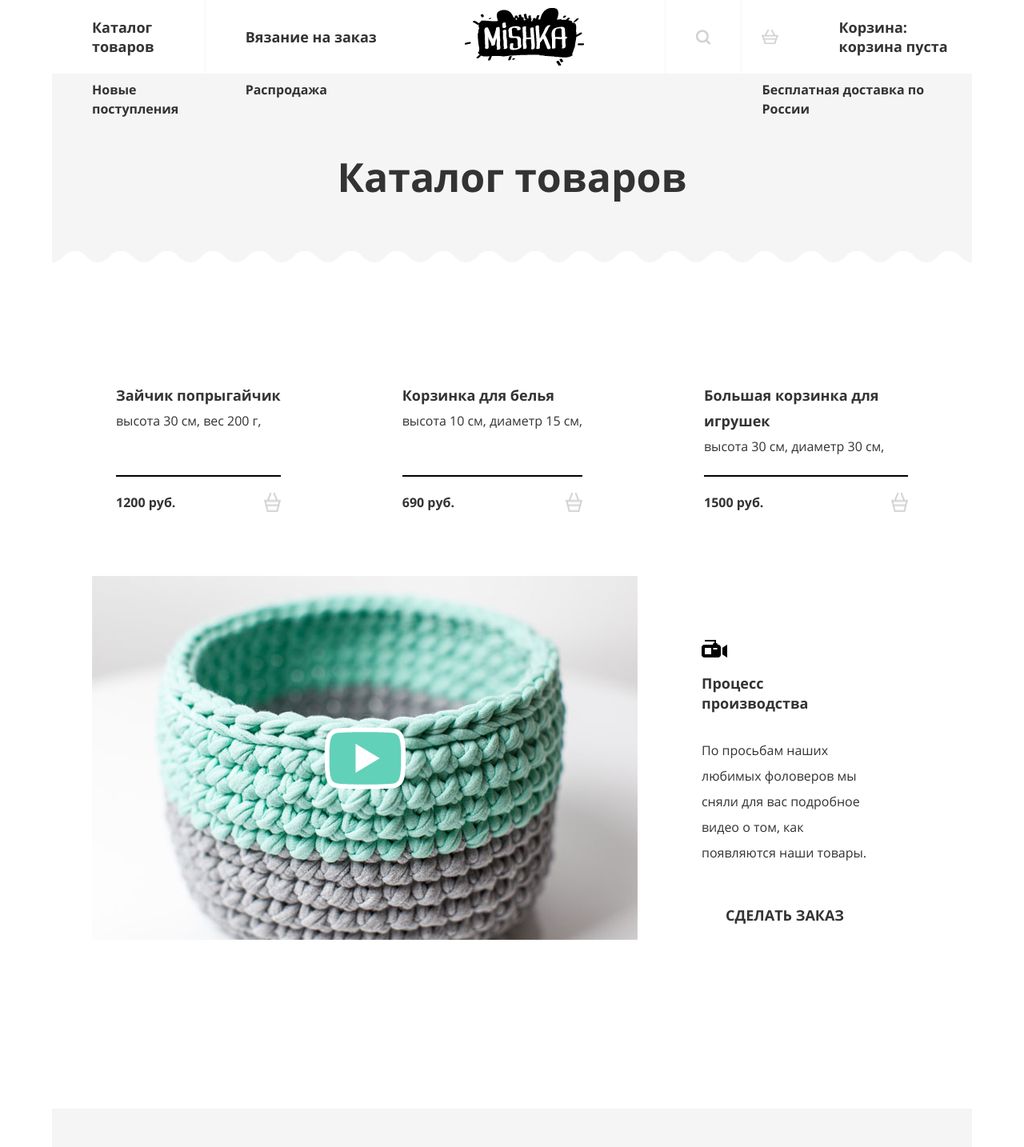
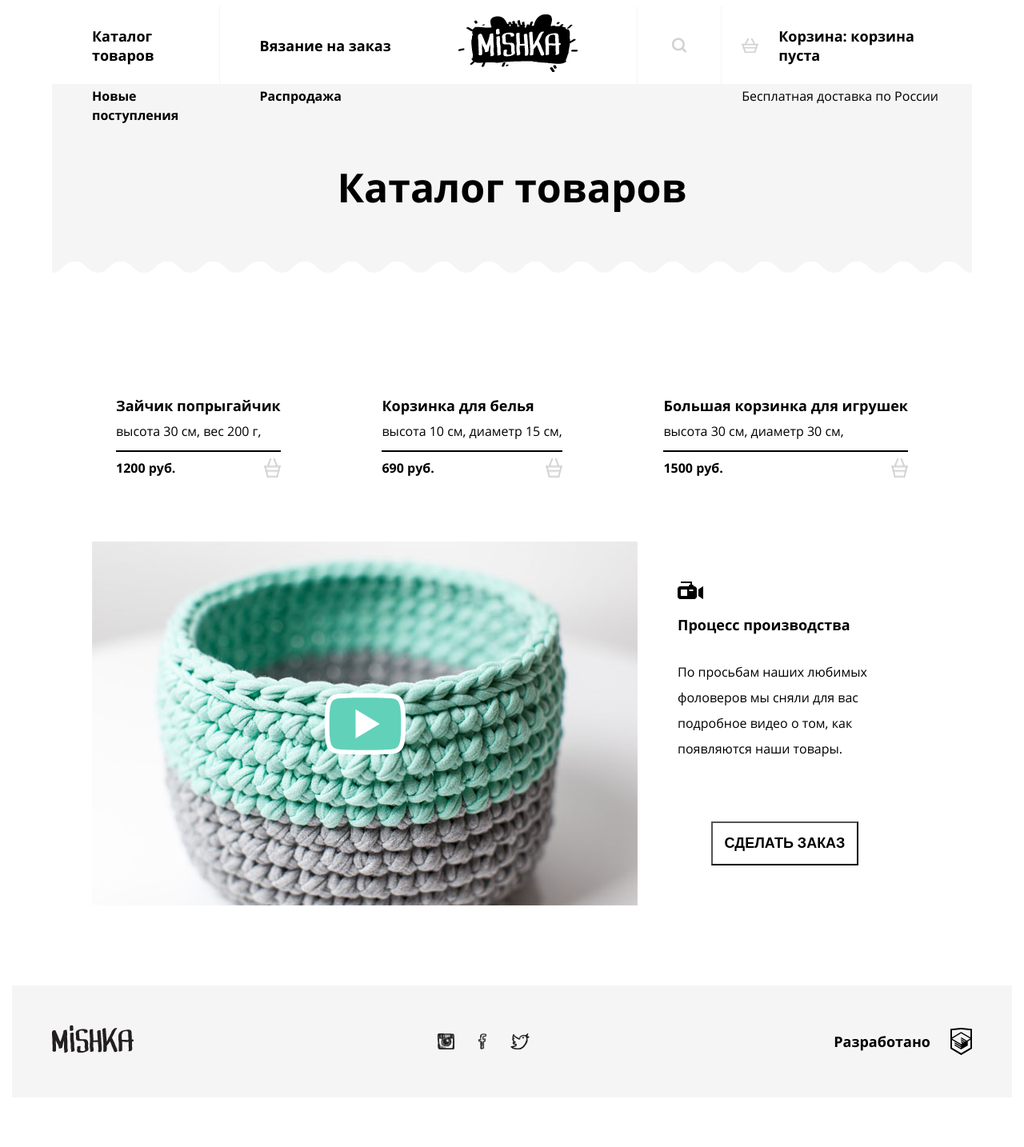
Before and after one commit to GeorgiiZ/mishkaa, a Vue app: page /catalog in a window 1280 px wide. Shown: the top 1434 px of the page at 80% size. After the commit the page ends 1380 px from the top, so only its background shows below. Built offline with nearby package versions, Linux system fonts and the light colour scheme.

Commit message:
Added css futures

```diff
--- a/public/index.html
+++ b/public/index.html
@@ -5,7 +5,6 @@
     <meta http-equiv="X-UA-Compatible" content="IE=edge">
     <meta name="viewport" content="width=device-width,initial-scale=1.0">
     <link rel="icon" href="<%= BASE_URL %>favicon.ico">
-    <link rel="stylesheet" href="https://maxcdn.bootstrapcdn.com/bootstrap/3.3.6/css/bootstrap.min.css"/>
     <title>mishka</title>
   </head>
   <body>
--- a/src/App.vue
+++ b/src/App.vue
@@ -3,46 +3,50 @@
     <header>
         <nav>
             <ul class="nav-main">
-              <li class="nav-item col-sm-2">
+              <li class="nav-item" style="width: 20%">
                   <router-link class = "nav-item__link
                                         nav-item_indent"
                               :to ="{name: 'Catalog'}" exact >
                       Каталог товаров
                   </router-link>
-                  <div class="nav-item__text-outer
-                              nav-item_indent">
+                  <span class="nav-item__text-outer
+                               nav-item_indent
+                               nav-item__link">
                       Новые поступления
-                  </div>
+                  </span>
               </li>
-              <li class="nav-item col-sm-6">
+              <li class="nav-item" style="width: 50%">
                   <router-link class = "nav-item__link
                                         nav-item_indent"
                               :to="{name: 'Form'}">
                     Вязание на заказ
                   </router-link>
-                <router-link class = "nav-item_centered"
-                             to="/">
+                  <router-link class = "nav-item__logo
+                                        nav-item_centered" to="/">
                     <img src="./assets/catalog-images/mishkalogodesktopsvg.png"/>
                   </router-link>
-                <div class="nav-item__text-outer
-                            nav-item_indent">
+                  <span class="nav-item__text-outer
+                               nav-item_indent
+                               nav-item__link ">
                       Распродажа
-                </div>
+                  </span>
               </li>
-              <li class="nav-item col-sm-1">
-                <img class="nav-item_centered"
+              <li class="nav-item" style="width: 10%">
+                  <img class="nav-item_centered
+                              nav-item__functional"
                        src="./assets/catalog-images/searchsvg.png"/>
               </li>
-              <li class="nav-item col-sm-3" style="border-right: none;">
-                <img class="nav-item__img-cart" src="./assets/catalog-images/cartsvg.png"/>
-                <router-link  to="/" class="nav-item__link
-                                            nav-item_indent">
+              <li class="nav-item" style="border-right: none; width: 30%">
+                <div class="nav-item__cart">
+                  <img class="nav-item__cart-img " src="./assets/catalog-images/cartsvg.png"/>
                   Корзина: {{basket.length | goodsFilter}}
-                </router-link>
-                <div class="nav-item__text-outer
-                            nav-item_last">
+                </div>
+                <span class="nav-item__text-outer
+                             nav-item_last
+                             nav-item__link"
+                      style="font-weight: normal;">
                     Бесплатная доставка по России
-                </div>
+                </span>
               </li>
             </ul>
         </nav>
@@ -52,15 +56,19 @@
       <router-view></router-view>
     </main>
     <footer class="footer-main">
-        <div class="footer-main__logo">
+        <div class="footer-main__logo
+                    footer-main__link">
           <img  src="./assets/catalog-images/logofootersvg.png"/>
         </div>
-        <div class="footer-main__social-links">
+        <div class="footer-main__social
+                    footer-main__link">
           <img class="footer-main__social-img" src="./assets/catalog-images/instasvg.png"/>
           <img class="footer-main__social-img" src="./assets/catalog-images/fbsvg.png"/>
           <img class="footer-main__social-img" src="./assets/catalog-images/twittersvg.png"/>
         </div>
-        <a class="footer-main__develop" target="_blank" href="https://htmlacademy.ru/intensive/adaptive">
+        <a class="footer-main__develop
+                  footer-main__link"
+          target="_blank" href="https://htmlacademy.ru/intensive/adaptive">
           <span class="footer-main__develop-capture">Разработано</span>
           <img src="./assets/catalog-images/htmlacademysvg.png"/>
         </a>
@@ -162,11 +170,33 @@ p {
 
 .nav-item_last {
   margin-left: 25px;
+  font-weight: lighter;
 }
 
 .nav-item__link, a {
   text-decoration: none;
   color: inherit;
+  cursor: pointer;
+}
+
+.nav-item__link:hover{
+  opacity: 0.8;
+}
+
+.nav-item__link:active {
+  opacity: 0.5;
+}
+
+.nav-item__functional {
+  opacity: 1.5;
+}
+
+.nav-item__logo:hover {
+  opacity: 0.7;
+}
+
+.nav-item__logo:active {
+  opacity: 0.5;
 }
 
 .nav-item__text-outer {
@@ -181,9 +211,14 @@ p {
   margin: 0 auto;
 }
 
-.nav-item__img-cart {
-  max-height: 25px;
+.nav-item__cart {
+  display: flex;
+  align-items: center;
   margin: 0 25px;
+}
+
+.nav-item__cart-img {
+  margin-right: 25px;
 }
 
 .main-content {
@@ -203,8 +238,15 @@ p {
   background-color: var(--light-grey);
 }
 
+.footer-main__link {
+  cursor: pointer;
+}
 
-.footer-main__social-links {
+.footer-main__link:active {
+  opacity: 0.5;
+}
+
+.footer-main__social {
   display: flex;
   justify-content: space-between;
   margin: 0 auto;
@@ -217,7 +259,9 @@ p {
 }
 
 .footer-main__develop {
-  display: inline-block;
+  display: flex;
+  align-items: center;
+
 }
 
 .footer-main__develop-capture {
--- a/src/catalog/CatalogPage.vue
+++ b/src/catalog/CatalogPage.vue
@@ -19,7 +19,7 @@
                         По просьбам наших любимых фоловеров мы сняли для вас подробное видео о том, как появляются наши товары.
                     </p>
                 </article>
-                <div class="production__make-order">сделать заказ</div>
+                <button class="production__make-order">сделать заказ</button>
             </div>
         </div>
         <ModalDialog v-show="isModalOpened"
@@ -74,7 +74,10 @@ export default {
 }
 
 .production__desc {
-    padding: 80px;
+    display: flex;
+    flex-direction: column;
+    align-items:flex-start;
+    padding: 50px;
 }
 
 .production__desc-header {
@@ -83,7 +86,7 @@ export default {
 }
 
 .production__desc-paragraph {
-    margin: 30px 0;
+    margin-top: 30px;
     line-height: var(--line-height__paragraph);
 }
 
@@ -98,6 +101,7 @@ export default {
     flex-shrink: 0;
 	width: 682px;
 	height: 455px;
+    margin-top: auto;
 }
 
 .production__video-img {
@@ -109,13 +113,19 @@ export default {
     max-height: 78px;
 }
 
-
+.production__video-play:hover{
+    height: 120px;
+}
 
 .production__make-order {
     text-transform: uppercase;
     text-align:center;
-    margin: 50px auto;
+    margin: auto  auto 0 auto;
     font-weight: bold;
+    padding: 15px;
+    /* border: none; */
+    outline: inherit;
+    background-color: transparent;
     font-size: var(--text-size__regular);
 }
 
--- a/src/home/ContactsSection.vue
+++ b/src/home/ContactsSection.vue
@@ -80,8 +80,18 @@ export default {
 
 .contacts-info__data-email {
     margin-left: 25px;
-    border-bottom: 1px solid aquamarine;
+    border-bottom: 1px solid turquoise;
     padding-bottom: 2px;
+    cursor: pointer;
+}
+
+.contacts-info__data-email:hover {
+    color: turquoise;
+}
+
+.contacts-info__data-email:active {
+    color: turquoise;
+    opacity: 0.2;
 }
 
 .contacts-info__data-address {
@@ -101,6 +111,8 @@ export default {
     font-weight: bold;
     background-color: transparent;
     border: none;
+    cursor: pointer;
+    outline: inherit;
 }
 
 #map {
--- a/src/home/HomeHeader.vue
+++ b/src/home/HomeHeader.vue
@@ -1,13 +1,15 @@
 <template>
     <section class="home-header">
         <div class="home-header__title">{{message}}</div>
-        <div class="home-header__bottom">
-            <div class="home-header__bottom-right">
-                <span class="home-header__bottom-text">Предметы интерьера</span>
-            </div>
-            <div class="home-header__bottom-left">
-                <span class="home-header__bottom-text">Детские игрушки</span>
-            </div>
+        <div class="home-header__bottom
+                    home-header__bottom-right">
+            <span class="home-header__bottom-text">Предметы интерьера</span>
+            <img class="home-header__bottom-img" src="../assets/home-images/interiorsvg.png"/>
+        </div>
+        <div class="home-header__bottom
+                    home-header__bottom-left">
+            <span class="home-header__bottom-text">Детские игрушки</span>
+            <img class="home-header__bottom-img" src="../assets/home-images/toysvg.png"/>
         </div>
     </section>
 </template>
@@ -59,41 +61,33 @@ export default {
 }
 
 .home-header__bottom {
+    position: absolute;
     display: flex;
     background-color:	#353839;
-    margin-top: auto;
-    height: 17%;
-    width: 100%;
+    align-items: center;
+    width: 39.9%;
+    height: 100px;
+    padding: 0 0 3% 25px;
+}
+
+.home-header__bottom:hover {
+    height: 105px;
+    padding-bottom: 35px;
 }
 
 .home-header__bottom-right {
-    position: relative;
-    display: flex;
-    align-items: center;
-    width: 50%;
-    height: 100%;
-    padding: 0 0 3% 25px;
+    bottom: 0;
+    left: 8%;
 }
 
-.home-header__bottom-right::after {
-    position: absolute;
-    right: 25px;
-    content: url('../assets/home-images/interiorsvg.png');
+.home-header__bottom-img{
+    margin-left: auto;
+    margin-right: 25px;
 }
 
 .home-header__bottom-left {
-    position: relative;
-    display: flex;
-    align-items: center;
-    width: 50%;
-    height: 100%;
-    padding: 0 0 3% 25px;
-}
-
-.home-header__bottom-left::after {
-    position: absolute;
-    right: 25px;
-    content: url('../assets/home-images/toysvg.png');
+    bottom: 0;
+    right: 8%;
 }
 
 .home-header__bottom-text {
@@ -103,5 +97,13 @@ export default {
     font-weight: bold;
 }
 
+.home-header__bottom:active .home-header__bottom-text{
+        opacity: 0.5;
+}
+
+.home-header__bottom:active .home-header__bottom-img{
+    opacity: 0.5;
+}
+
 
 </style>
--- a/src/home/HomePage.vue
+++ b/src/home/HomePage.vue
@@ -55,7 +55,7 @@ export default {
     display: flex;
     flex-direction: column;
     align-items: center;
-    padding: 0 100px
+    padding: 0 8%;
 }
 
 .week-product-section {
@@ -63,7 +63,7 @@ export default {
     display: flex;
     flex-direction: column;
     width: 100%;
-    padding: 70px 0 100px 50px;
+    padding: 50px 0 100px 25px;
 }
 
 .week-product-section::after {
@@ -79,9 +79,9 @@ export default {
 .about-section {
     position: relative;
     display: flex;
-    height: 1200px;
-    width: 100%;
-    padding: 50px 25px 100px 165px;
+    height: 1000px;
+    width: 86%;
+    padding: 50px 0 100px 140px;
 }
 
 .about-section::after {
--- a/src/home/ReviewSection.vue
+++ b/src/home/ReviewSection.vue
@@ -26,10 +26,12 @@
                         <div> {{ curReview.email }} </div>
                     </div>
                     <div class="about__swap">
-                         <button class="about__swap-btn
-                                        about__swap-left" @click="swapReviewPrev()"></button>
-                         <button class="about__swap-btn
-                                        about__swap-right" @click="swapReviewNext()"></button>
+                         <button class="about__swap-btn" @click="swapReviewPrev()">
+                             <img src="../assets/home-images/hugearrowleftsvg.png"/>
+                         </button>
+                         <button type="image" class="about__swap-btn" @click="swapReviewNext()">
+                             <img src="../assets/home-images/hugearrowrightsvg.png"/>
+                         </button>
                     </div>
                 </div>
             </div>
@@ -204,20 +206,19 @@ export default {
 }
 
 .about__swap-btn {
-    padding: 15px;
-    font-size: 60px;
-    font-weight: bold;
     background-color: transparent;
     border: none;
     outline: inherit;
+    margin-left: 25px;
+    cursor: pointer;
 }
 
-.about__swap-left::after  {
-    content: url("../assets/home-images/hugearrowleftsvg.png");
+.about__swap-btn:hover {
+    opacity: 0.5;
 }
 
-.about__swap-right::after  {
-    content: url("../assets/home-images/hugearrowrightsvg.png");
+.about__swap-btn:active {
+    opacity: 0.3;
 }
 
 
--- a/src/home/WeekProductSection.vue
+++ b/src/home/WeekProductSection.vue
@@ -15,7 +15,9 @@
                 </li>
             </ul>
             <div class="week-product__cost">Цена: {{product.cost | mapUnit('cost')}}</div>
-            <button class="week-product__order-btn" @click="onOrderClicked">заказать</button>
+            <button class="week-product__order-btn" @click="onOrderClicked">
+                <span class="week-product__order-text">заказать</span>
+            </button>
         </div>
         <img class="week-product__img" src="../assets/home-images/triplesetdesktop.png"/>
     </div>
@@ -67,13 +69,13 @@ export default {
 .week-product__header-title {
     font-weight: bold;
     font-size: var(--text-size__large);
-    margin-left: 30px;
+    margin-left: 50px;
 }
 
 .week-product__card {
     position: relative;
     margin-top: auto;
-    margin-left: 100px;
+    margin-left: 125px;
     max-width: 240px;
     z-index: 1;
 }
@@ -104,10 +106,24 @@ ul {
     margin-top: 25px;
     width: 100%;
     border: none;
+    outline: inherit;
     background-color: 	#353839;
+    height: 40px;
+}
+
+.week-product__order-text {
+    color: transparent;
+    text-transform: uppercase;
+    font-weight: bold;
+}
+
+.week-product__order-btn:hover .week-product__order-text{
     color: white;
-    height: 40px;
-    text-transform: uppercase;
+}
+
+.week-product__order-btn:active .week-product__order-text{
+    color: white;
+    opacity: 0.5;
 }
 
 .week-product__img {
--- a/src/mishka-form/FormPage.vue
+++ b/src/mishka-form/FormPage.vue
@@ -250,8 +250,10 @@ export default {
     max-width: 200px;
     text-transform: uppercase;
     font-weight: bold;
+    outline: inherit;
     background-color: transparent;
     border: none;
+    cursor: pointer;
 }
 
 .make-order__paragraph {
--- a/src/shared/ModalDialog.vue
+++ b/src/shared/ModalDialog.vue
@@ -61,9 +61,13 @@ export default {
     margin: 0 auto;
     z-index: 2;
     background-color: rgba(0,0,0,0.4); /* Black w/ opacity */
+    font-size: var(--text-size__light);
 }
 
 .modal-window__content {
+    display: flex;
+    flex-direction: column;
+    justify-content: center;
     position: relative;
     padding: 30px;
     text-align: center;
@@ -75,14 +79,12 @@ export default {
 .modal-window__header {
     display: inline-block;
     text-transform: uppercase;
-    font-size: 2.5rem;
-    margin-top: 25px;
+    font-size: var(--text-size__regular);;
     font-weight: bold;
 }
 
 .modal-window__paragraph {
-    font-size: 1.5rem;
-    margin-top: 25px;
+    margin: 35px 0 0 0;
 }
 
 
@@ -93,7 +95,6 @@ export default {
 .modal-window__selection-item {
     display: inline-block;
     margin: 0 30px;
-    font-size: var(--text-size__regular);
     font-weight: bold;
 }
 
```
Lines whose indentation alone changed are shown as unchanged.
